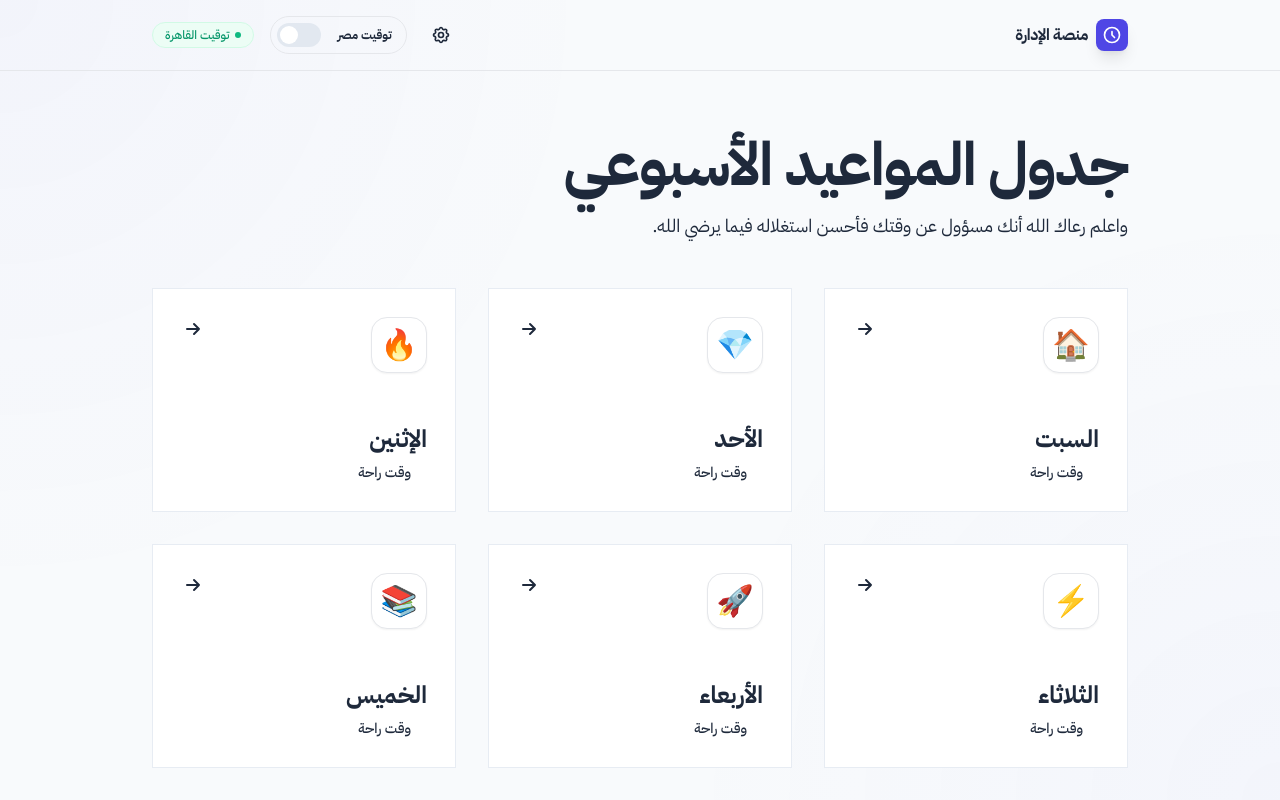
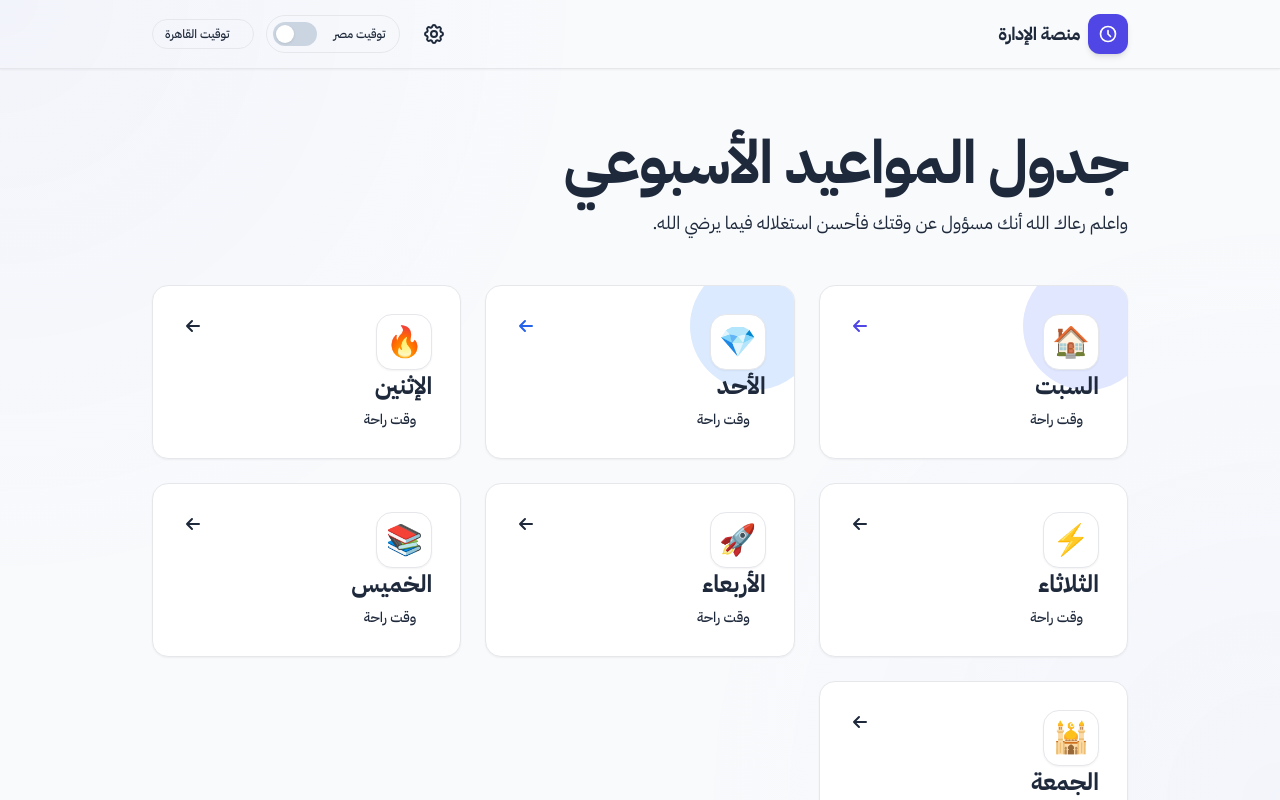
Before and after one commit to moh123mos/darsy, a Vue app: page / in a window 1280 px wide. Shown: the top 800 px of the page. Built offline with nearby package versions, Linux system fonts and the light colour scheme.

Commit message:
✨ Polish: navbar, toast, and responsive fixes

```diff
--- a/src/App.vue
+++ b/src/App.vue
@@ -222,41 +222,41 @@ const handleClearAll = () => {
       @preferences="handlePreferencesClick"
     />
 
-    <main class="max-w-5xl mx-auto px-6 py-10 md:py-16">
+    <main class="max-w-5xl mx-auto px-4 sm:px-6 py-8 md:py-12 lg:py-16">
       <template v-if="currentView === 'home'">
-        <header class="mb-12 text-center md:text-right">
-          <h1 class="text-4xl md:text-6xl font-bold text-slate-900 mb-4 tracking-tight">جدول المواعيد الأسبوعي</h1>
-          <p class="text-slate-500 text-lg max-w-2xl leading-relaxed">واعلم رعاك الله أنك مسؤول عن وقتك فأحسن استغلاله فيما يرضي الله.</p>
+        <header class="mb-8 md:mb-12 text-center md:text-right">
+          <h1 class="text-3xl sm:text-4xl md:text-5xl lg:text-6xl font-bold text-slate-900 mb-3 md:mb-4 tracking-tight">جدول المواعيد الأسبوعي</h1>
+          <p class="text-slate-500 text-base md:text-lg max-w-2xl mx-auto md:mx-0 leading-relaxed">واعلم رعاك الله أنك مسؤول عن وقتك فأحسن استغلاله فيما يرضي الله.</p>
         </header>
 
         <DaysGrid :days="visibleDays" @select="handleSelectDay" />
 
-        <div class="mt-16 bg-white p-8 rounded-[2.5rem] shadow-xl shadow-slate-200/50 border border-slate-50 relative overflow-hidden group">
-          <div class="absolute top-0 left-0 w-2 h-full bg-amber-400"></div>
-          <div class="flex flex-col md:flex-row items-center gap-6 relative z-10">
-            <div class="w-16 h-16 bg-amber-50 rounded-2xl flex items-center justify-center text-3xl shrink-0 group-hover:rotate-12 transition-transform">🕌</div>
+        <div class="mt-10 md:mt-16 bg-white p-6 md:p-8 rounded-2xl md:rounded-[2rem] shadow-lg shadow-slate-200/50 border border-slate-100 relative overflow-hidden group">
+          <div class="absolute top-0 left-0 w-1.5 md:w-2 h-full bg-amber-400"></div>
+          <div class="flex flex-col md:flex-row items-center gap-4 md:gap-6 relative z-10">
+            <div class="w-14 h-14 md:w-16 md:h-16 bg-amber-50 rounded-xl md:rounded-2xl flex items-center justify-center text-2xl md:text-3xl shrink-0 group-hover:rotate-12 transition-transform duration-500">🕌</div>
             <div class="text-center md:text-right flex-1">
-              <h4 class="text-xl font-bold text-slate-800">التزامات خارج الجدول</h4>
-              <p class="text-slate-500 mt-1 leading-relaxed">تذكر موعد حلقة القرآن الكريم بجمعية خاتم المرسلين يومي الأحد والخميس من الساعة الرابعة حتى السادسة مساءً.</p>
+              <h4 class="text-lg md:text-xl font-bold text-slate-800">التزامات خارج الجدول</h4>
+              <p class="text-slate-500 mt-1 leading-relaxed text-sm md:text-base">تذكر موعد حلقة القرآن الكريم بجمعية خاتم المرسلين يومي الأحد والخميس من الساعة الرابعة حتى السادسة مساءً.</p>
             </div>
-            <div class="hidden lg:block px-6 py-2 bg-slate-900 text-white text-xs rounded-xl font-medium">ملاحظة هامة</div>
+            <div class="hidden lg:block px-4 md:px-6 py-2 bg-slate-900 text-white text-xs md:text-sm rounded-xl font-medium shrink-0">ملاحظة هامة</div>
           </div>
         </div>
       </template>
 
       <template v-else-if="currentView === 'day'">
-        <div class="flex items-center justify-between mb-6">
+        <div class="flex items-center justify-between mb-4 md:mb-6">
           <button
             @click="handleBack"
-            class="back-btn w-12 h-12 flex items-center justify-center rounded-2xl text-slate-400 hover:text-slate-900 border border-slate-100 shadow-sm transition-all active:scale-90"
+            class="back-btn w-10 h-10 md:w-12 md:h-12 flex items-center justify-center rounded-xl md:rounded-2xl text-slate-400 hover:text-slate-900 hover:bg-slate-100 border border-slate-100 shadow-sm transition-all active:scale-95"
           >
-            <svg class="w-6 h-6" fill="none" stroke="currentColor" viewBox="0 0 24 24">
-              <path stroke-linecap="round" stroke-linejoin="round" stroke-width="2" d="M17 8l4 4m0 0l-4 4m4-4H3"/>
+            <svg class="w-5 h-5 md:w-6 md:h-6" style="transform: scaleX(-1)" fill="none" stroke="currentColor" viewBox="0 0 24 24">
+              <path stroke-linecap="round" stroke-linejoin="round" stroke-width="2" d="M13 7l5 5m0 0l-5 5m5-5H6"/>
             </svg>
           </button>
           <button
             @click="handleAddSession"
-            class="px-4 py-2 bg-indigo-600 text-white rounded-xl hover:bg-indigo-700 transition"
+            class="px-4 md:px-6 py-2 md:py-2.5 bg-indigo-600 text-white rounded-xl hover:bg-indigo-700 transition font-medium text-sm md:text-base"
           >
             + إضافة موعد
           </button>
@@ -271,13 +271,13 @@ const handleClearAll = () => {
       </template>
 
       <template v-else-if="currentView === 'editor'">
-        <div class="flex items-center justify-between mb-6">
+        <div class="flex items-center justify-between mb-4 md:mb-6">
           <button
             @click="handleBack"
-            class="back-btn w-12 h-12 flex items-center justify-center rounded-2xl text-slate-400 hover:text-slate-900 border border-slate-100 shadow-sm transition-all active:scale-90"
+            class="back-btn w-10 h-10 md:w-12 md:h-12 flex items-center justify-center rounded-xl md:rounded-2xl text-slate-400 hover:text-slate-900 hover:bg-slate-100 border border-slate-100 shadow-sm transition-all active:scale-95"
           >
-            <svg class="w-6 h-6" fill="none" stroke="currentColor" viewBox="0 0 24 24">
-              <path stroke-linecap="round" stroke-linejoin="round" stroke-width="2" d="M17 8l4 4m0 0l-4 4m4-4H3"/>
+            <svg class="w-5 h-5 md:w-6 md:h-6" style="transform: scaleX(-1)" fill="none" stroke="currentColor" viewBox="0 0 24 24">
+              <path stroke-linecap="round" stroke-linejoin="round" stroke-width="2" d="M13 7l5 5m0 0l-5 5m5-5H6"/>
             </svg>
           </button>
         </div>
--- a/src/components/schedule/DayCard.vue
+++ b/src/components/schedule/DayCard.vue
@@ -8,30 +8,56 @@ defineProps<{
 defineEmits<{
   click: []
 }>()
+
+const colorClasses: Record<string, { bg: string; text: string }> = {
+  indigo: { bg: 'bg-indigo-100', text: 'text-indigo-600' },
+  blue: { bg: 'bg-blue-100', text: 'text-blue-600' },
+  emerald: { bg: 'bg-emerald-100', text: 'text-emerald-600' },
+  violet: { bg: 'bg-violet-100', text: 'text-violet-600' },
+  rose: { bg: 'bg-rose-100', text: 'text-rose-600' },
+  orange: { bg: 'bg-orange-100', text: 'text-orange-600' },
+  amber: { bg: 'bg-amber-100', text: 'text-amber-600' }
+}
 </script>
 
 <template>
   <div
-    class="day-card group cursor-pointer bg-white p-7 rounded-[2.5rem] flex flex-col justify-between h-56 relative overflow-hidden"
+    class="day-card group cursor-pointer bg-white p-5 md:p-7 rounded-2xl md:rounded-[2rem] flex flex-col justify-between min-h-[140px] md:min-h-[200px] relative overflow-hidden border border-slate-100 hover:border-indigo-200 shadow-sm hover:shadow-lg"
     @click="$emit('click')"
+    role="button"
+    tabindex="0"
   >
-    <div :class="`absolute -right-6 -top-6 w-32 h-32 bg-${day.colorToken}-50/50 rounded-full group-hover:scale-110 transition-transform duration-700`"></div>
+    <div
+      :class="[
+        'absolute -right-4 -top-4 md:-right-6 md:-top-6 w-24 h-24 md:w-32 md:h-32 rounded-full transition-transform duration-700',
+        colorClasses[day.colorToken]?.bg || 'bg-slate-100'
+      ]"
+    ></div>
+
     <div class="relative z-10 flex flex-col h-full">
       <div class="flex justify-between items-start mb-auto">
-        <div class="w-14 h-14 bg-white rounded-2xl shadow-sm border border-slate-50 flex items-center justify-center text-3xl">
+        <div class="w-12 h-12 md:w-14 md:h-14 bg-white rounded-xl md:rounded-2xl shadow-sm border border-slate-50 flex items-center justify-center text-2xl md:text-3xl">
           {{ day.icon }}
         </div>
-        <div :class="`text-slate-300 group-hover:text-${day.colorToken}-500 transition-colors`">
-          <svg class="w-6 h-6" fill="none" stroke="currentColor" viewBox="0 0 24 24">
+        <div :class="['text-slate-300 group-hover:text-indigo-400 transition-colors', colorClasses[day.colorToken]?.text]">
+          <svg class="w-5 h-5 md:w-6 md:h-6" style="transform: scaleX(-1)" fill="none" stroke="currentColor" viewBox="0 0 24 24">
             <path stroke-linecap="round" stroke-linejoin="round" stroke-width="2" d="M13 7l5 5m0 0l-5 5m5-5H6"/>
           </svg>
         </div>
       </div>
       <div>
-        <h3 class="text-2xl font-bold text-slate-800">{{ day.titleAr }}</h3>
-        <div class="flex items-center gap-2 mt-2">
-          <span :class="`w-2 h-2 rounded-full ${day.sessions.length > 0 ? day.colorToken + '-500' : 'slate-200'}`"></span>
-          <span :class="`text-sm font-medium ${day.sessions.length > 0 ? 'text-slate-600' : 'text-slate-400'}`">
+        <h3 class="text-xl md:text-2xl font-bold text-slate-800">{{ day.titleAr }}</h3>
+        <div class="flex items-center gap-2 mt-1 md:mt-2">
+          <span
+            :class="[
+              'w-2 h-2 rounded-full',
+              day.sessions.length > 0 ? (colorClasses[day.colorToken]?.text.replace('text-', 'bg-') || 'bg-indigo-500') : 'bg-slate-200'
+            ]"
+          ></span>
+          <span :class="[
+            'text-xs md:text-sm font-medium',
+            day.sessions.length > 0 ? 'text-slate-600' : 'text-slate-400'
+          ]">
             {{ day.sessions.length > 0 ? day.sessions.length + ' مواعيد' : 'وقت راحة' }}
           </span>
         </div>
@@ -42,15 +68,27 @@ defineEmits<{
 
 <style scoped>
 .day-card {
-  transition: all 0.5s cubic-bezier(0.2, 1, 0.3, 1);
-  border: 1px solid rgba(226, 232, 240, 0.8);
+  transition: all 0.4s cubic-bezier(0.2, 1, 0.3, 1);
+}
+
+.day-card:hover {
+  transform: translateY(-4px) scale(1.01);
+}
+
+.day-card:focus-visible {
+  outline: 2px solid #4f46e5;
+  outline-offset: 2px;
 }
 
 @media (hover: hover) {
   .day-card:hover {
-    transform: translateY(-8px) scale(1.02);
-    box-shadow: 0 25px 50px -12px rgba(0, 0, 0, 0.08);
-    border-color: var(--primary);
+    box-shadow: 0 20px 40px -12px rgba(0, 0, 0, 0.1);
+  }
+}
+
+@media (max-width: 640px) {
+  .day-card:active {
+    transform: scale(0.98);
   }
 }
 </style>
--- a/src/components/schedule/DayDetails.vue
+++ b/src/components/schedule/DayDetails.vue
@@ -1,7 +1,6 @@
 <script setup lang="ts">
-import type { ScheduleDay, SessionItem } from '../../types/schedule'
+import type { ScheduleDay, SessionItem, Timezone } from '../../types/schedule'
 import { useTimezone } from '../../composables/useTimezone'
-import type { Timezone } from '../../types/schedule'
 
 const props = defineProps<{
   day: ScheduleDay
--- a/src/components/schedule/DaysGrid.vue
+++ b/src/components/schedule/DaysGrid.vue
@@ -11,38 +11,36 @@ const emit = defineEmits<{
   select: [dayKey: string]
 }>()
 
-const focusedIndex = ref(0)
+const focusedIndex = ref(-1)
 
 const handleSelect = (dayKey: string) => {
   emit('select', dayKey)
 }
 
-const handleKeydown = (e: KeyboardEvent) => {
+const handleKeydown = (e: KeyboardEvent, index: number) => {
   const columns = window.innerWidth < 640 ? 1 : window.innerWidth < 1024 ? 2 : 3
 
   switch (e.key) {
     case 'ArrowDown':
       e.preventDefault()
-      focusedIndex.value = (focusedIndex.value + columns) % props.days.length
+      focusedIndex.value = Math.min(index + columns, props.days.length - 1)
       break
     case 'ArrowUp':
       e.preventDefault()
-      focusedIndex.value = (focusedIndex.value - columns + props.days.length) % props.days.length
+      focusedIndex.value = Math.max(index - columns, 0)
       break
     case 'ArrowLeft':
       e.preventDefault()
-      focusedIndex.value = (focusedIndex.value + 1) % props.days.length
+      focusedIndex.value = Math.max(index - 1, 0)
       break
     case 'ArrowRight':
       e.preventDefault()
-      focusedIndex.value = (focusedIndex.value - 1 + props.days.length) % props.days.length
+      focusedIndex.value = Math.min(index + 1, props.days.length - 1)
       break
     case 'Enter':
     case ' ':
       e.preventDefault()
-      if (props.days[focusedIndex.value]) {
-        handleSelect(props.days[focusedIndex.value].key)
-      }
+      handleSelect(props.days[index].key)
       break
   }
 }
@@ -50,20 +48,18 @@ const handleKeydown = (e: KeyboardEvent) => {
 
 <template>
   <div
-    class="grid grid-cols-1 sm:grid-cols-2 lg:grid-cols-3 gap-5 md:gap-8"
+    class="grid grid-cols-1 sm:grid-cols-2 lg:grid-cols-3 gap-4 md:gap-6"
     role="listbox"
     aria-label="أيام الأسبوع"
-    tabindex="0"
-    @keydown="handleKeydown"
   >
     <DayCard
       v-for="(day, index) in days"
       :key="day.key"
       :day="day"
       role="option"
-      :aria-selected="focusedIndex === index"
-      tabindex="-1"
+      :tabindex="index === 0 ? 0 : -1"
       @click="handleSelect(day.key)"
+      @keydown="handleKeydown($event, index)"
     />
   </div>
 </template>
--- a/src/components/shell/ConfirmDialog.vue
+++ b/src/components/shell/ConfirmDialog.vue
@@ -1,5 +1,5 @@
 <script setup lang="ts">
-const props = defineProps<{
+defineProps<{
   show: boolean
   title: string
   message: string
@@ -8,7 +8,7 @@ const props = defineProps<{
   type?: 'danger' | 'warning' | 'info'
 }>()
 
-const emit = defineEmits<{
+defineEmits<{
   confirm: []
   cancel: []
 }>()
--- a/src/components/shell/HeaderBar.vue
+++ b/src/components/shell/HeaderBar.vue
@@ -12,7 +12,7 @@ const emit = defineEmits<{
 }>()
 
 const tzLabel = computed(() => props.timezone === 'EGYPT' ? 'توقيت مصر' : 'توقيت السعودية')
-const tzStatus = computed(() => props.timezone === 'EGYPT' ? 'توقيت القاهرة' : 'توقيت مكة المكرمة')
+const tzStatus = computed(() => props.timezone === 'EGYPT' ? 'توقيت القاهرة' : 'تكة مكة')
 const isKsa = computed(() => props.timezone === 'KSA')
 
 const toggleTimezone = () => {
@@ -21,40 +21,43 @@ const toggleTimezone = () => {
 </script>
 
 <template>
-  <nav class="sticky top-0 z-50 bg-white/70 backdrop-blur-md border-b border-slate-100">
-    <div class="max-w-5xl mx-auto px-6 py-4 flex justify-between items-center">
+  <nav class="sticky top-0 z-50 bg-white/95 backdrop-blur-md border-b border-slate-100 shadow-sm">
+    <div class="max-w-5xl mx-auto px-4 md:px-6 py-3">
+      <div class="flex items-center justify-between gap-2">
         <div class="flex items-center gap-2">
-        <div class="w-8 h-8 bg-indigo-600 rounded-lg shadow-lg flex items-center justify-center text-white">
-          <svg class="w-5 h-5" fill="none" stroke="currentColor" viewBox="0 0 24 24">
+          <div class="w-9 h-9 md:w-10 md:h-10 bg-indigo-600 rounded-xl shadow-md flex items-center justify-center text-white">
+            <svg class="w-5 h-5 md:w-5" fill="none" stroke="currentColor" viewBox="0 0 24 24">
               <path stroke-linecap="round" stroke-linejoin="round" stroke-width="2" d="M12 8v4l3 3m6-3a9 9 0 11-18 0 9 9 0 0118 0z"/>
             </svg>
           </div>
-        <span class="font-bold text-slate-800 tracking-tight hidden sm:inline">منصة الإدارة</span>
+          <span class="font-bold text-slate-800 tracking-tight hidden md:inline text-lg">منصة الإدارة</span>
         </div>
 
-      <div class="flex items-center gap-4">
+        <div class="flex items-center gap-2 md:gap-3">
           <button
             @click="$emit('preferences')"
-          class="p-2 text-slate-400 hover:text-slate-600 transition"
+            class="p-2 md:p-2.5 text-slate-500 hover:text-indigo-600 hover:bg-indigo-50 rounded-lg transition-all"
             title="الإعدادات"
+            aria-label="الإعدادات"
           >
-          <svg class="w-5 h-5" fill="none" stroke="currentColor" viewBox="0 0 24 24">
+            <svg class="w-5 h-5 md:w-6 md:h-6" fill="none" stroke="currentColor" viewBox="0 0 24 24">
               <path stroke-linecap="round" stroke-linejoin="round" stroke-width="2" d="M10.325 4.317c.426-1.756 2.924-1.756 3.35 0a1.724 1.724 0 002.573 1.066c1.543-.94 3.31.826 2.37 2.37a1.724 1.724 0 001.065 2.572c1.756.426 1.756 2.924 0 3.35a1.724 1.724 0 00-1.066 2.573c.94 1.543-.826 3.31-2.37 2.37a1.724 1.724 0 00-2.572 1.065c-.426 1.756-2.924 1.756-3.35 0a1.724 1.724 0 00-2.573-1.066c-1.543.94-3.31-.826-2.37-2.37a1.724 1.724 0 00-1.065-2.572c-1.756-.426-1.756-2.924 0-3.35a1.724 1.724 0 001.066-2.573c-.94-1.543.826-3.31 2.37-2.37.996.608 2.296.07 2.572-1.065z"/>
               <path stroke-linecap="round" stroke-linejoin="round" stroke-width="2" d="M15 12a3 3 0 11-6 0 3 3 0 016 0z"/>
             </svg>
           </button>
 
-        <div class="flex items-center gap-2 bg-slate-50 p-1.5 rounded-full border border-slate-200">
-          <span class="text-[10px] md:text-xs font-bold text-slate-600 px-2">{{ tzLabel }}</span>
-          <label class="switch">
+          <div class="flex items-center gap-1.5 md:gap-2 bg-slate-100 md:bg-slate-50 p-1 md:p-1.5 rounded-xl md:rounded-full border border-slate-200">
+            <span class="text-[9px] md:text-xs font-medium text-slate-600 px-1 md:px-2">{{ tzLabel }}</span>
+            <label class="switch cursor-pointer">
               <input type="checkbox" :checked="isKsa" @change="toggleTimezone">
               <span class="slider"></span>
             </label>
           </div>
 
-        <div class="text-[10px] md:text-xs font-medium px-3 py-1 bg-green-50 text-green-600 rounded-full border border-green-100 flex items-center gap-1.5">
-          <span class="w-1.5 h-1.5 bg-green-500 rounded-full animate-pulse"></span>
+          <div class="hidden sm:flex items-center gap-1.5 text-[10px] md:text-xs font-medium px-2 md:px-3 py-1.5 bg-emerald-50 text-emerald-600 rounded-full border border-emerald-100">
+            <span class="w-1.5 h-1.5 bg-emerald-500 rounded-full animate-pulse"></span>
             <span>{{ tzStatus }}</span>
+          </div>
         </div>
       </div>
     </div>
@@ -65,27 +68,47 @@ const toggleTimezone = () => {
 .switch {
   position: relative;
   display: inline-block;
+  width: 36px;
+  height: 20px;
+}
+@media (min-width: 768px) {
+  .switch {
     width: 44px;
     height: 24px;
+  }
 }
 .switch input { opacity: 0; width: 0; height: 0; }
 .slider {
   position: absolute;
   cursor: pointer;
   top: 0; left: 0; right: 0; bottom: 0;
-  background-color: #e2e8f0;
-  transition: .4s;
-  border-radius: 24px;
+  background-color: #cbd5e1;
+  transition: .3s;
+  border-radius: 20px;
 }
 .slider:before {
   position: absolute;
   content: "";
-  height: 18px; width: 18px;
-  left: 3px; bottom: 3px;
+  height: 14px;
+  width: 14px;
+  left: 3px;
+  bottom: 3px;
   background-color: white;
-  transition: .4s;
+  transition: .3s;
   border-radius: 50%;
+  box-shadow: 0 1px 3px rgba(0,0,0,0.1);
+}
+@media (min-width: 768px) {
+  .slider:before {
+    height: 18px;
+    width: 18px;
+    left: 3px;
+    bottom: 3px;
+  }
 }
 input:checked + .slider { background-color: #4f46e5; }
+input:checked + .slider:before { transform: translateX(16px); }
+@media (min-width: 768px) {
   input:checked + .slider:before { transform: translateX(20px); }
+}
 </style>
--- a/src/style.css
+++ b/src/style.css
@@ -11,12 +11,14 @@ html {
   -webkit-font-smoothing: antialiased;
   -moz-osx-font-smoothing: grayscale;
   scroll-behavior: smooth;
+  -webkit-text-size-adjust: 100%;
 }
 
 body {
   min-height: 100vh;
   background-color: #f8fafc;
   direction: rtl;
+  text-align: right;
 }
 
 .dark body {
@@ -34,29 +36,9 @@ body {
   outline-offset: 2px;
 }
 
-/* RTL text alignment helpers */
-.text-rtl {
-  text-align: right;
-}
-
-.text-ltr {
-  text-align: left;
-}
-
-/* Skip link for accessibility */
-.skip-link {
-  position: absolute;
-  top: -100%;
-  left: 0;
-  background: #4f46e5;
-  color: white;
-  padding: 0.5rem 1rem;
-  z-index: 1000;
-  transition: top 0.3s;
-}
-
-.skip-link:focus {
-  top: 0;
+/* RTL adjustments */
+[dir="rtl"] .arrow-left {
+  transform: scaleX(-1);
 }
 
 /* Screen reader only class */
@@ -80,29 +62,75 @@ body {
     animation-duration: 0.01ms !important;
     animation-iteration-count: 1 !important;
     transition-duration: 0.01ms !important;
+    scroll-behavior: auto !important;
   }
 }
 
 /* Animations */
-.fade-enter-active,
-.fade-leave-active {
-  transition: opacity 0.3s ease;
+@keyframes slideIn {
+  from {
+    opacity: 0;
+    transform: translateY(20px);
+  }
+  to {
+    opacity: 1;
+    transform: translateY(0);
+  }
 }
 
-.fade-enter-from,
-.fade-leave-to {
-  opacity: 0;
+@keyframes slideOut {
+  from {
+    opacity: 1;
+    transform: translateY(0);
+  }
+  to {
+    opacity: 0;
+    transform: translateY(-20px);
+  }
 }
 
-.slide-enter-active,
-.slide-leave-active {
-  transition: all 0.3s ease;
+@keyframes fadeIn {
+  from { opacity: 0; }
+  to { opacity: 1; }
 }
 
-.slide-enter-from,
-.slide-leave-to {
-  opacity: 0;
-  transform: translateX(30px);
+@keyframes pulse {
+  0%, 100% { opacity: 1; }
+  50% { opacity: 0.5; }
+}
+
+.animate-slide-in {
+  animation: slideIn 0.4s ease-out;
+}
+
+.animate-fade-in {
+  animation: fadeIn 0.3s ease-out;
+}
+
+/* Back button styling */
+.back-btn {
+  background: rgba(255, 255, 255, 0.9);
+  backdrop-filter: blur(8px);
+}
+
+/* App background */
+.app-bg {
+  position: fixed;
+  inset: 0;
+  z-index: -1;
+  background: #f8fafc;
+}
+
+.dark .app-bg {
+  background: #0f172a;
+}
+
+/* Touch-friendly tap targets */
+@media (pointer: coarse) {
+  button, a, [role="button"] {
+    min-height: 44px;
+    min-width: 44px;
+  }
 }
 
 /* Print styles */
@@ -110,4 +138,50 @@ body {
   .no-print {
     display: none !important;
   }
+
+  body {
+    background: white;
+    color: black;
+  }
 }
+
+/* Custom scrollbar */
+::-webkit-scrollbar {
+  width: 8px;
+  height: 8px;
+}
+
+::-webkit-scrollbar-track {
+  background: #f1f5f9;
+}
+
+::-webkit-scrollbar-thumb {
+  background: #cbd5e1;
+  border-radius: 4px;
+}
+
+::-webkit-scrollbar-thumb:hover {
+  background: #94a3b8;
+}
+
+/* Selection color */
+::selection {
+  background-color: rgba(79, 70, 229, 0.2);
+  color: inherit;
+}
+
+/* Safe area insets for notched devices */
+@supports (padding: max(0px)) {
+  .safe-top {
+    padding-top: max(1rem, env(safe-area-inset-top));
+  }
+  .safe-bottom {
+    padding-bottom: max(1rem, env(safe-area-inset-bottom));
+  }
+  .safe-left {
+    padding-left: max(1rem, env(safe-area-inset-left));
+  }
+  .safe-right {
+    padding-right: max(1rem, env(safe-area-inset-right));
+  }
+}
```
Also changed, not shown: src/components/preferences/PreferencesPanel.vue (+56 -17 lines), src/components/shell/ToastContainer.vue (+33 -19 lines), 1 other file (tests, documents, lock files or other folders). Lines whose indentation alone changed are shown as unchanged.
